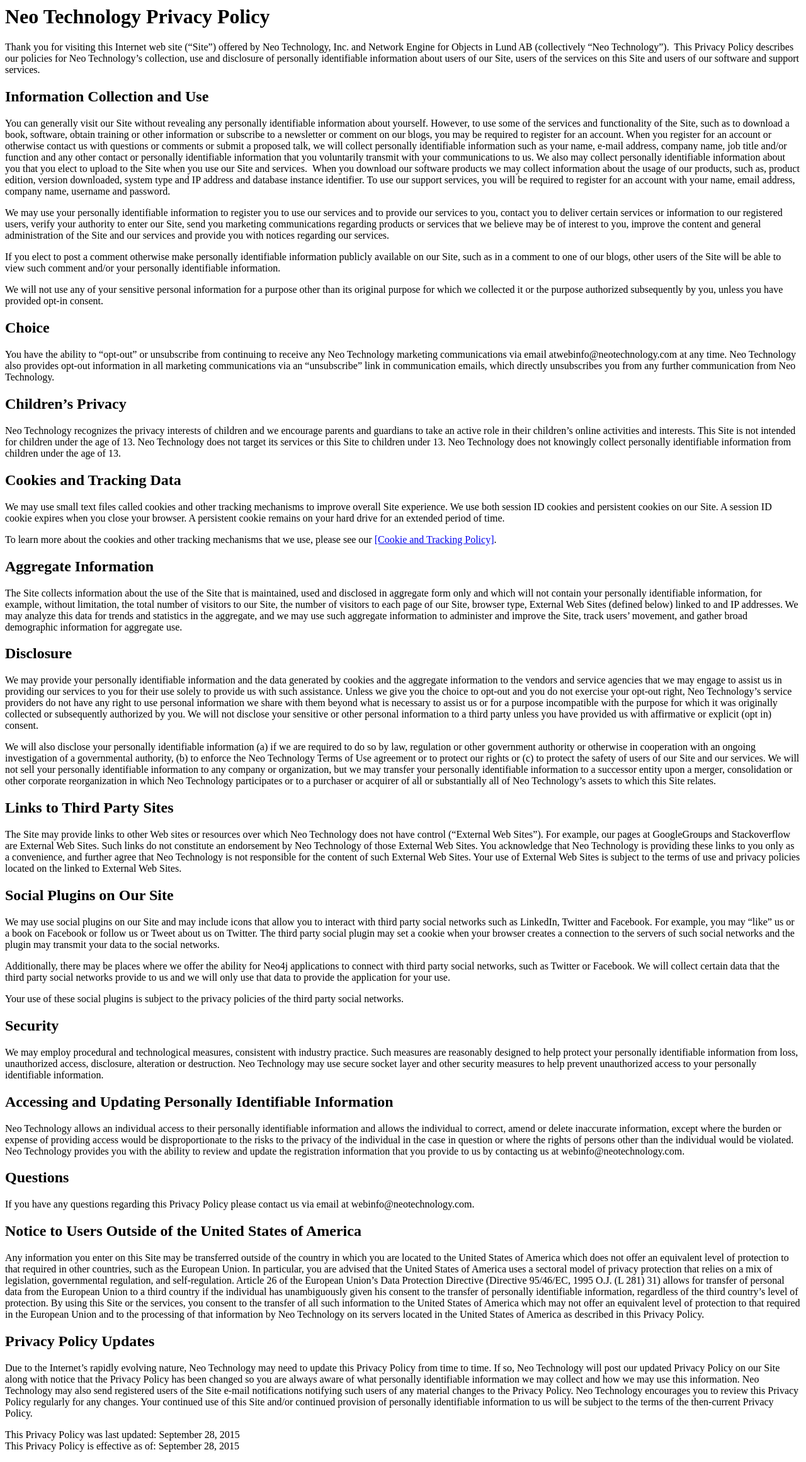
After one commit to neo4j-contrib/twitter-neo4j, a Flask app: page /privacy in a window 1280 px wide. The commit adds this page. Shown: the whole page at 63% size. Run offline with Flask 2, Linux system fonts and the light colour scheme; parts of the project's set-up code (start-up, migrations or seed data) failed here and were passed over.

Commit message:
added privacy and cookie policies

```diff
--- /dev/null
+++ b/webapp/templates/privacy.html
@@ -0,0 +1,63 @@
+<html>
+<body>
+<h1>Neo Technology Privacy Policy</h1>
+<p>Thank you for visiting this Internet web site (“Site”) offered by Neo Technology, Inc. and Network Engine for Objects in Lund AB (collectively “Neo Technology”).  This Privacy Policy describes our policies for Neo Technology’s collection, use and disclosure of personally identifiable information about users of our Site, users of the services on this Site and users of our software and support services.</p>
+
+<h2>Information Collection and Use</h2>
+<p>You can generally visit our Site without revealing any personally identifiable information about yourself. However, to use some of the services and functionality of the Site, such as to download a book, software, obtain training or other information or subscribe to a newsletter or comment on our blogs, you may be required to register for an account. When you register for an account or otherwise contact us with questions or comments or submit a proposed talk, we will collect personally identifiable information such as your name, e-mail address, company name, job title and/or function and any other contact or personally identifiable information that you voluntarily transmit with your communications to us. We also may collect personally identifiable information about you that you elect to upload to the Site when you use our Site and services.  When you download our software products we may collect information about the usage of our products, such as, product edition, version downloaded, system type and IP address and database instance identifier.  To use our support services, you will be required to register for an account with your name, email address, company name, username and password.</p>
+<p>We may use your personally identifiable information to register you to use our services and to provide our services to you, contact you to deliver certain services or information to our registered users, verify your authority to enter our Site, send you marketing communications regarding products or services that we believe may be of interest to you, improve the content and general administration of the Site and our services and provide you with notices regarding our services.</p>
+
+<p>If you elect to post a comment otherwise make personally identifiable information publicly available on our Site, such as in a comment to one of our blogs, other users of the Site will be able to view such comment and/or your personally identifiable information.</p>
+
+<p>We will not use any of your sensitive personal information for a purpose other than its original purpose for which we collected it or the purpose authorized subsequently by you, unless you have provided opt-in consent.  </p>
+
+<h2>Choice</h2>
+<p>You have the ability to “opt-out” or unsubscribe from continuing to receive any Neo Technology marketing communications via email atwebinfo@neotechnology.com at any time. Neo Technology also provides opt-out information in all marketing communications via an “unsubscribe” link in communication emails, which directly unsubscribes you from any further communication from Neo Technology.</p>
+
+<h2>Children’s Privacy</h2>
+<p>
+Neo Technology recognizes the privacy interests of children and we encourage parents and guardians to take an active role in their children’s online activities and interests. This Site is not intended for children under the age of 13. Neo Technology does not target its services or this Site to children under 13. Neo Technology does not knowingly collect personally identifiable information from children under the age of 13.</p>
+
+<h2>Cookies and Tracking Data</h2>
+<p>We may use small text files called cookies and other tracking mechanisms to improve overall Site experience. We use both session ID cookies and persistent cookies on our Site. A session ID cookie expires when you close your browser. A persistent cookie remains on your hard drive for an extended period of time.</p>
+
+<p>To learn more about the cookies and other tracking mechanisms that we use, please see our <a href="/cookies">[Cookie and Tracking Policy]</a>.</p>
+
+
+<h2>Aggregate Information</h2>
+<p>The Site collects information about the use of the Site that is maintained, used and disclosed in aggregate form only and which will not contain your personally identifiable information, for example, without limitation, the total number of visitors to our Site, the number of visitors to each page of our Site, browser type, External Web Sites (defined below) linked to and IP addresses. We may analyze this data for trends and statistics in the aggregate, and we may use such aggregate information to administer and improve the Site, track users’ movement, and gather broad demographic information for aggregate use.</p>
+
+<h2>Disclosure</h2>
+<p>We may provide your personally identifiable information and the data generated by cookies and the aggregate information to the vendors and service agencies that we may engage to assist us in providing our services to you for their use solely to provide us with such assistance. Unless we give you the choice to opt-out and you do not exercise your opt-out right, Neo Technology’s service providers do not have any right to use personal information we share with them beyond what is necessary to assist us or for a purpose incompatible with the purpose for which it was originally collected or subsequently authorized by you. We will not disclose your sensitive or other personal information to a third party unless you have provided us with affirmative or explicit (opt in) consent.</p>
+
+<p>We will also disclose your personally identifiable information (a) if we are required to do so by law, regulation or other government authority or otherwise in cooperation with an ongoing investigation of a governmental authority, (b) to enforce the Neo Technology Terms of Use agreement or to protect our rights or (c) to protect the safety of users of our Site and our services. We will not sell your personally identifiable information to any company or organization, but we may transfer your personally identifiable information to a successor entity upon a merger, consolidation or other corporate reorganization in which Neo Technology participates or to a purchaser or acquirer of all or substantially all of Neo Technology’s assets to which this Site relates.</p>
+
+<h2>Links to Third Party Sites</h2>
+<p>The Site may provide links to other Web sites or resources over which Neo Technology does not have control (“External Web Sites”).  For example, our pages at GoogleGroups and Stackoverflow are External Web Sites. Such links do not constitute an endorsement by Neo Technology of those External Web Sites. You acknowledge that Neo Technology is providing these links to you only as a convenience, and further agree that Neo Technology is not responsible for the content of such External Web Sites. Your use of External Web Sites is subject to the terms of use and privacy policies located on the linked to External Web Sites.</p>
+
+<h2>Social Plugins on Our Site </h2>
+<p>We may use social plugins on our Site and may include icons that allow you to interact with third party social networks such as LinkedIn, Twitter and Facebook.  For example, you may “like” us or a book on Facebook or follow us or Tweet about us on Twitter.  The third party social plugin may set a cookie when your browser creates a connection to the servers of such social networks and the plugin may transmit your data to the social networks.  </p>
+
+<p>Additionally, there may be places where we offer the ability for Neo4j applications to connect with third party social networks, such as Twitter or Facebook.  We will collect certain data that the third party social networks provide to us and we will only use that data to provide the application for your use.</p>
+
+<p>Your use of these social plugins is subject to the privacy policies of the third party social networks.</p>
+
+<h2>Security</h2>
+<p>We may employ procedural and technological measures, consistent with industry practice. Such measures are reasonably designed to help protect your personally identifiable information from loss, unauthorized access, disclosure, alteration or destruction. Neo Technology may use secure socket layer and other security measures to help prevent unauthorized access to your personally identifiable information.</p>
+
+<h2>Accessing and Updating Personally Identifiable Information</h2>
+<p>Neo Technology allows an individual access to their personally identifiable information and allows the individual to correct, amend or delete inaccurate information, except where the burden or expense of providing access would be disproportionate to the risks to the privacy of the individual in the case in question or where the rights of persons other than the individual would be violated.  Neo Technology provides you with the ability to review and update the registration information that you provide to us by contacting us at webinfo@neotechnology.com. </p>
+
+<h2>Questions</h2>
+<p>If you have any questions regarding this Privacy Policy please contact us via email at webinfo@neotechnology.com. </p>
+
+<h2>Notice to Users Outside of the United States of America</h2>
+<p> Any information you enter on this Site may be transferred outside of the country in which you are located to the United States of America which does not offer an equivalent level of protection to that required in other countries, such as the European Union. In particular, you are advised that the United States of America uses a sectoral model of privacy protection that relies on a mix of legislation, governmental regulation, and self-regulation. Article 26 of the European Union’s Data Protection Directive (Directive 95/46/EC, 1995 O.J. (L 281) 31) allows for transfer of personal data from the European Union to a third country if the individual has unambiguously given his consent to the transfer of personally identifiable information, regardless of the third country’s level of protection. By using this Site or the services, you consent to the transfer of all such information to the United States of America which may not offer an equivalent level of protection to that required in the European Union and to the processing of that information by Neo Technology on its servers located in the United States of America as described in this Privacy Policy.</p>
+
+<h2>Privacy Policy Updates</h2>
+<p>Due to the Internet’s rapidly evolving nature, Neo Technology may need to update this Privacy Policy from time to time. If so, Neo Technology will post our updated Privacy Policy on our Site along with notice that the Privacy Policy has been changed so you are always aware of what personally identifiable information we may collect and how we may use this information. Neo Technology may also send registered users of the Site e-mail notifications notifying such users of any material changes to the Privacy Policy. Neo Technology encourages you to review this Privacy Policy regularly for any changes. Your continued use of this Site and/or continued provision of personally identifiable information to us will be subject to the terms of the then-current Privacy Policy.</p>
+
+<p>This Privacy Policy was last updated: September 28, 2015<br />
+This Privacy Policy is effective as of: September 28, 2015</p>
+</body>
+</html>
--- a/webapp/twitterneo4j.py
+++ b/webapp/twitterneo4j.py
@@ -54,6 +54,14 @@
     session.pop('twitter_user', None)
     session.pop('neo4j_url', None)
     return render_template('home.html')
+
+@application.route("/privacy", methods=['GET'])
+def privacy():
+    return render_template('privacy.html')
+
+@application.route("/cookies", methods=['GET'])
+def cookies():
+    return render_template('cookies.html')
 
 @application.route("/", methods=['GET', 'POST'])
 def index():
```
Also changed, not shown: webapp/templates/cookies.html (added, +51 -0 lines), webapp/templates/home.html (+11 -11 lines), webapp/static/css/agency.css.
